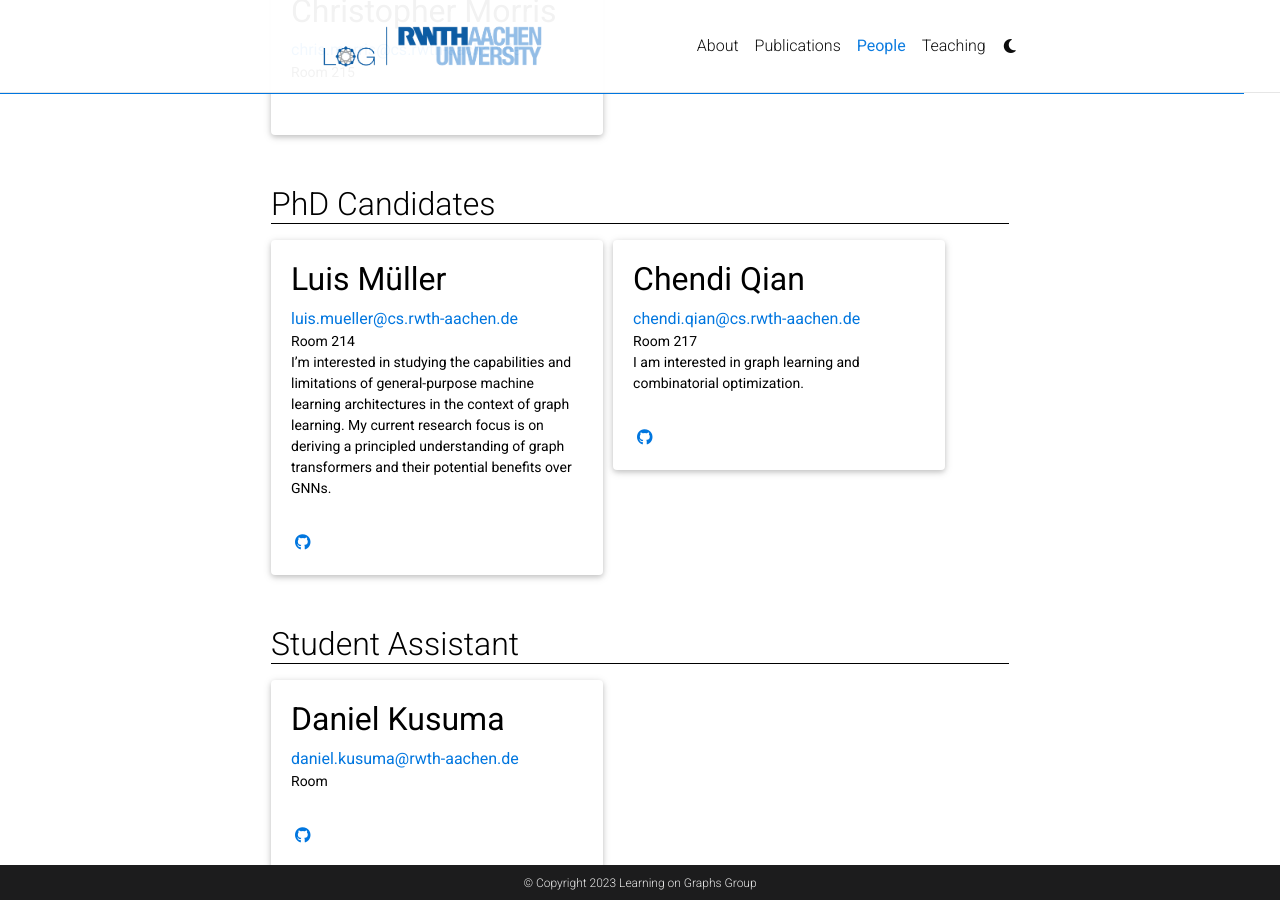
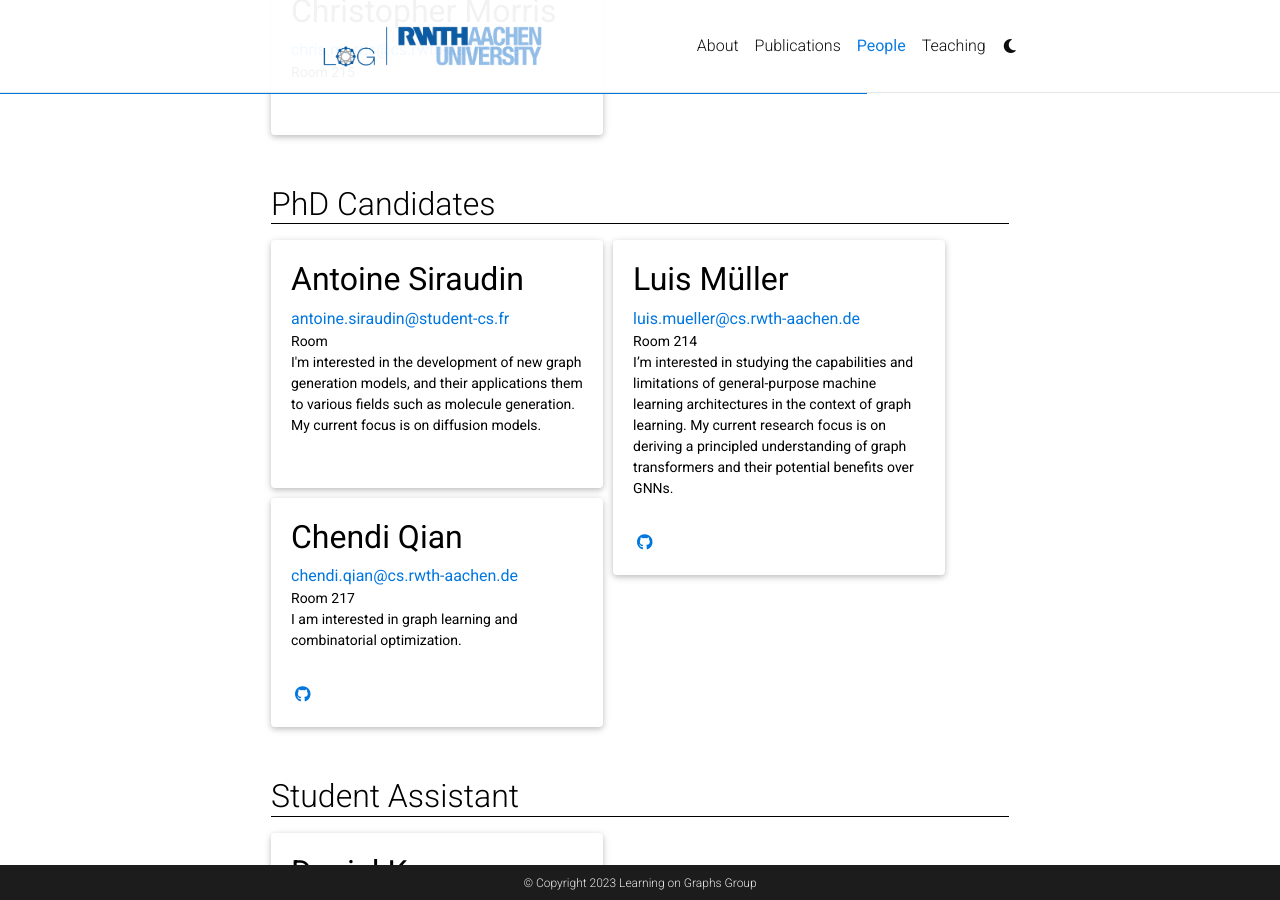
Before and after one commit to LoG-RWTH/log.rwth-aachen.github.io, a Jekyll site: the page built from _pages/people.md, in a window 1280 px wide and 900 px high, scrolled down 342 px. Built offline with Jekyll 4.4.1, drawn with Linux system fonts in a browser that asks for light colours; comment, search, counter and statistics services are not loaded; a style sheet for code colours, icons or effects is not loaded.

Commit message:
add group member

```diff
--- a/_config.yml
+++ b/_config.yml
@@ -329,7 +329,7 @@
 # -----------------------------------------------------------------------------
 
 imagemagick:
-  enabled: true # enables responsive images for your site (recommended, see https://github.com/alshedivat/al-folio/issues/537)
+  enabled: false # enables responsive images for your site (recommended, see https://github.com/alshedivat/al-folio/issues/537)
   widths:
     - 480
     - 800
--- /dev/null
+++ b/_people/siraudin.md
@@ -0,0 +1,8 @@
+---
+layout: page
+title: Antoine Siraudin
+email: antoine.siraudin@student-cs.fr
+description: I'm interested in the development of new graph generation models, and their applications them to various fields such as molecule generation. My current focus is on diffusion models.
+room:
+category: PhD Candidates
+---
```
